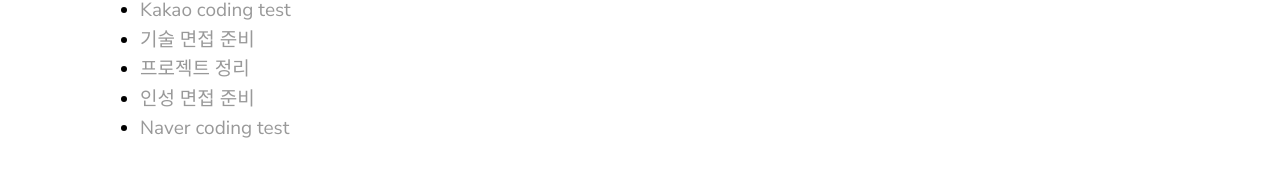
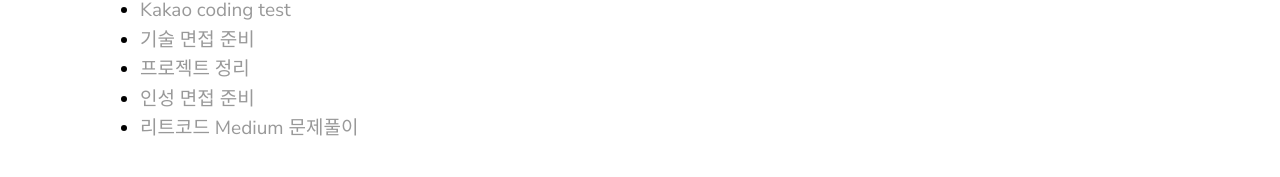
Before and after one commit to yoowonyoung/yoowonyoung.github.io, a Jekyll site: the page built from _posts/2020-07-25-Interview.md, in a window 1280 px wide. Shown: the part 634-811 px from the top of the page. Built offline with Jekyll 4.4.1, drawn with Linux system fonts in a browser that asks for light colours; comment, search, counter and statistics services are not loaded.

Commit message:
Update 2020-07-25-Interview.md

```diff
--- a/_posts/2020-07-25-Interview.md
+++ b/_posts/2020-07-25-Interview.md
@@ -13,4 +13,4 @@ permalink: '/interview'
 - [기술 면접 준비](https://yoowonyoung.github.io/posts/Interview-03/)
 - [프로젝트 정리](https://yoowonyoung.github.io/posts/Interview-04/)
 - [인성 면접 준비](https://yoowonyoung.github.io/posts/Interview-05/)
-- [Naver coding test](https://yoowonyoung.github.io/posts/Interview-06/)
+- [리트코드 Medium 문제풀이](https://yoowonyoung.github.io/posts/Interview-07/)
```
